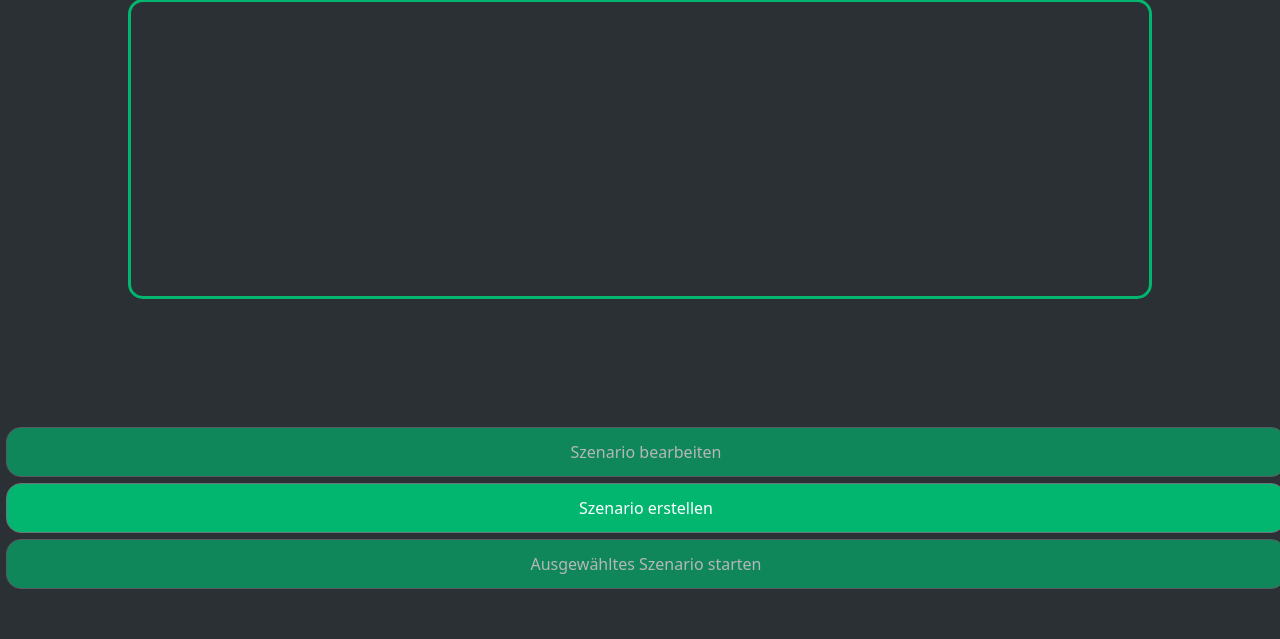
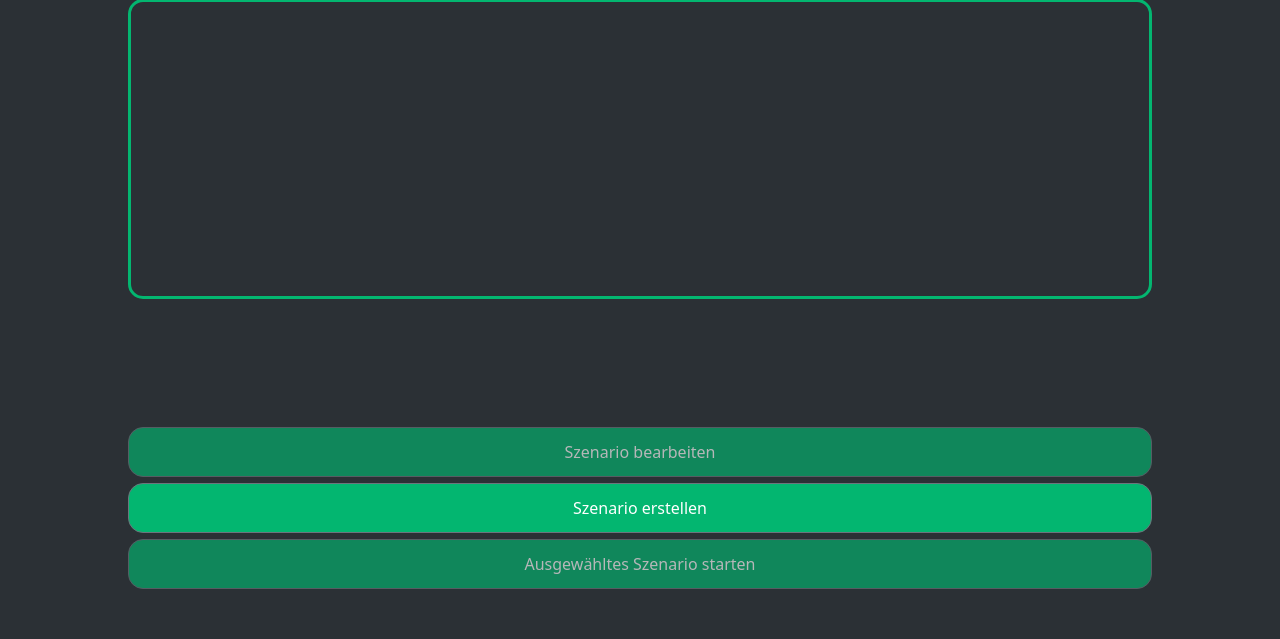
Before and after one commit to yazawa69/SWD-Gruppe-1-DemoLauncher, a Laravel app: page /scenarios in a window 1280 px wide. Shown: the part 161-800 px from the top of the page. Run offline with Laravel 10, Linux system fonts and the light colour scheme; data that the repository does not hold is empty.

Commit message:
fixed leftover merge issues

```diff
--- a/public/css/main.css
+++ b/public/css/main.css
@@ -773,7 +773,12 @@ body {
   display: flex;
   flex-wrap: wrap;
   justify-content: center;
-  width: 100%;
+  width: 80%;
+}
+
+.middle_button_extra_positioner{
+  margin-left: auto;
+  margin-right: auto;
 }
 
 
--- a/resources/views/demo-materials/index.blade.php
+++ b/resources/views/demo-materials/index.blade.php
@@ -35,10 +35,10 @@
         </div>
     </div>
 </div>
-<button class="centered_new button_middle_container btn btn-secondary button_middle" id="demo_material_edit_btn" disabled>
+<button class="centered_new  btn btn-secondary button_middle_new middle_button_extra_positioner" id="demo_material_edit_btn" disabled>
     Material bearbeiten
 </button>
-<button class="centered_new button_middle_container btn btn-secondary button_middle" id="demo_material_add_btn">
+<button class="centered_new  btn btn-secondary button_middle_new middle_button_extra_positioner" id="demo_material_add_btn">
     Material hinzufügen
 </button>
 @endsection
--- a/resources/views/devices/index.blade.php
+++ b/resources/views/devices/index.blade.php
@@ -36,10 +36,10 @@
         </div>
     </div>
 </div>
-<button class="centered_new btn btn-secondary button_middle_new" id="device_edit_btn" disabled>
+<button class="centered_new btn btn-secondary button_middle_new middle_button_extra_positioner" id="device_edit_btn" disabled>
     Gerät bearbeiten
 </button>
-<button class="centered_new btn btn-secondary button_middle_new" id="device_add_btn">
+<button class="centered_new btn btn-secondary button_middle_new middle_button_extra_positioner" id="device_add_btn">
     Gerät hinzufügen
 </button>
 @endsection
--- a/resources/views/scenarios/index.blade.php
+++ b/resources/views/scenarios/index.blade.php
@@ -34,14 +34,14 @@
         </div>
     </div>
 </div>
-<button class="centered_new btn btn-secondary button_middle_new" id="scenario_edit_btn" disabled>
+<button class="centered_new btn btn-secondary button_middle_new middle_button_extra_positioner" id="scenario_edit_btn" disabled>
     Szenario bearbeiten
 </button>
-<button class="centered_new  btn btn-secondary button_middle_new" data-bs-toggle="modal"
+<button class="centered_new  btn btn-secondary button_middle_new middle_button_extra_positioner" data-bs-toggle="modal"
     data-bs-target="#scenario_modal">
     Szenario erstellen
 </button>
-<button class="centered_new  btn btn-secondary button_middle_new" id="scenario_start_btn" disabled>
+<button class="centered_new  btn btn-secondary button_middle_new middle_button_extra_positioner" id="scenario_start_btn" disabled>
     Ausgewähltes Szenario starten
 </button>
 
```
Also changed, not shown: resources/views/applianceEditor.blade.php (deleted), resources/views/applianceManagement.blade.php (deleted), resources/views/demoEditor.blade.php (deleted), resources/views/szenarioEditor.blade.php (deleted), resources/views/szenarioIndex.blade.php (deleted), resources/views/szenarioManagement.blade.php (deleted), resources/views/szenarioRunner.blade.php (deleted).
